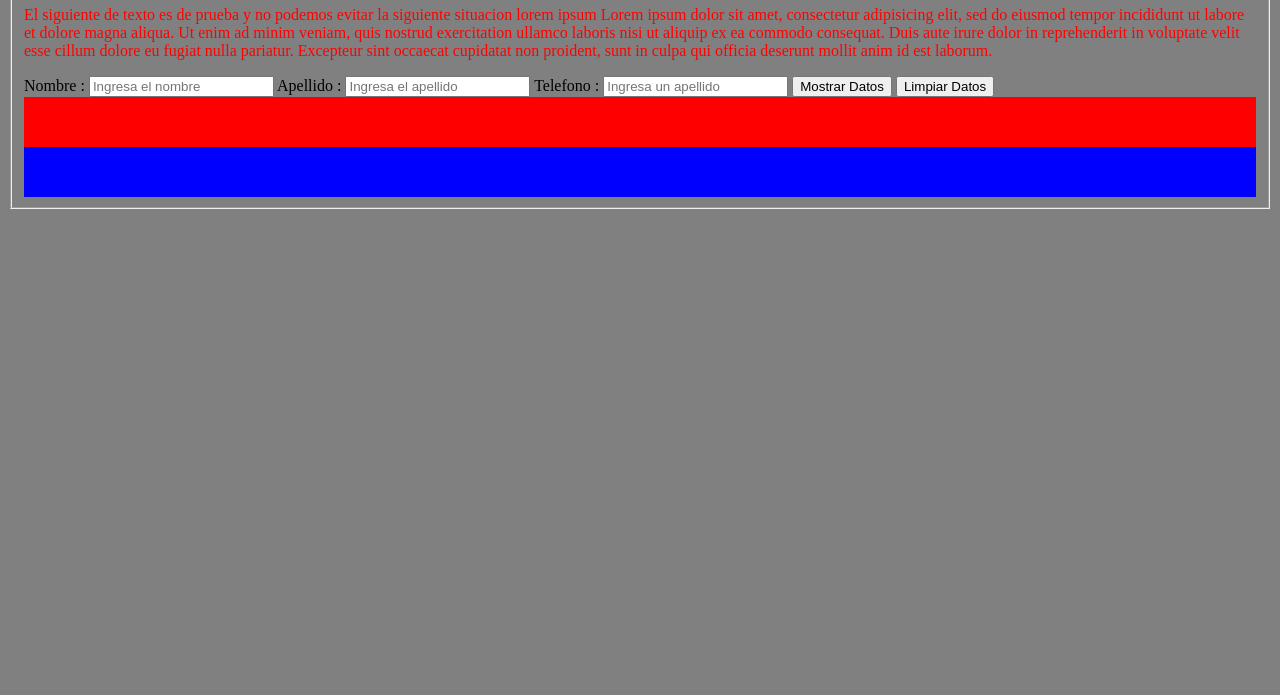
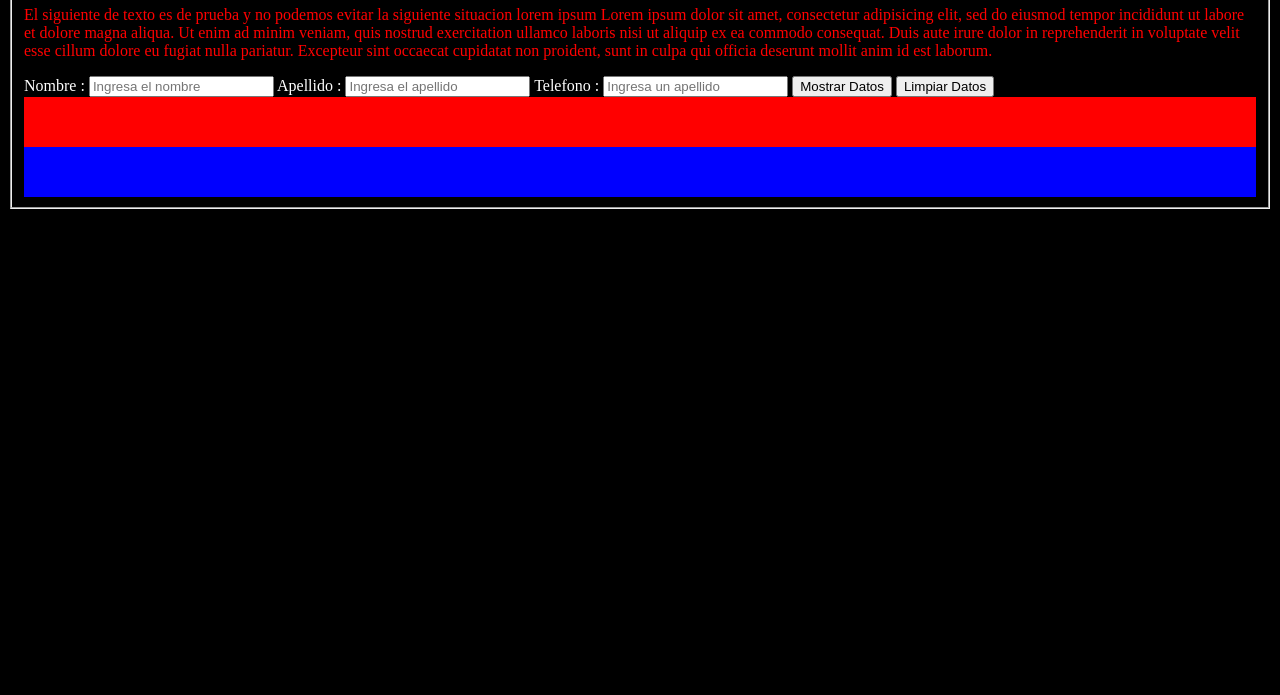
Before and after one commit to renato-ricardo/master, a plain HTML site: page index.html in a window 1280 px wide. Shown: the part 105-800 px from the top of the page. Drawn offline with Linux system fonts and the light colour scheme.

```diff
--- a/index.html
+++ b/index.html
@@ -36,7 +36,7 @@
 
 	<div id="demo"></div>
 	<div id="demo1"></div>
-	<div id="demo12"></div>
+	<div id="demo2"></div>
 
 	</fieldset>
 </body>
--- a/style.css
+++ b/style.css
@@ -24,5 +24,6 @@ h1{
 }
 
 body{
-	background: grey;
+	background: black;
+	color: white;
 }
```
